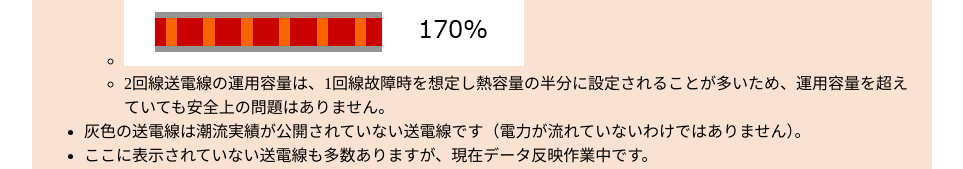
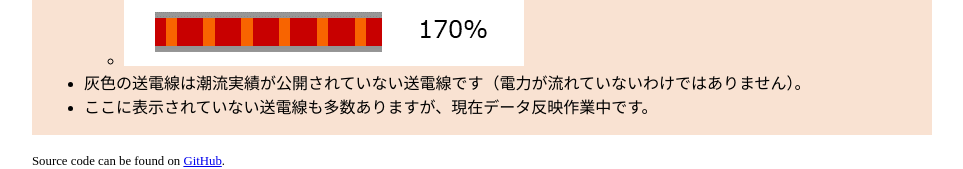
Before and after one commit to thgcMtdh/powerflowmap, a Vue app in the folder powerflowmap_ui/: page / in a window 1280 px wide. Shown: the part 2047-2216 px from the top of the page, without its empty margins (158-1121 px from the left). Built offline with nearby package versions, Linux system fonts and the light colour scheme; no server answers.

Commit message:
画像幅を100%に修正、説明文の修正

```diff
--- a/powerflowmap_ui/index.html
+++ b/powerflowmap_ui/index.html
@@ -39,7 +39,6 @@
           <li>色の濃さが送電線の使用率（運用容量に占める現在の送電電力の割合）を表しています。使用率が100%を超えている場合は赤色になります。</li>
           <ul>
             <li><img src="./line_used_rate_description.png"></li>
-            <li>2回線送電線の運用容量は、1回線故障時を想定し熱容量の半分に設定されることが多いため、運用容量を超えていても安全上の問題はありません。</li>
           </ul>
           <li>灰色の送電線は潮流実績が公開されていない送電線です（電力が流れていないわけではありません）。</li>
           <li>ここに表示されていない送電線も多数ありますが、現在データ反映作業中です。</li>
--- a/powerflowmap_ui/src/assets/main.css
+++ b/powerflowmap_ui/src/assets/main.css
@@ -38,6 +38,10 @@ body {
     background-color: rgb(249, 226, 210);
     padding: 1px 12px;
     margin: 12px 0;
+}
+
+.text-box-attention img {
+    max-width: 100%;
 }
 
 .container {
```
